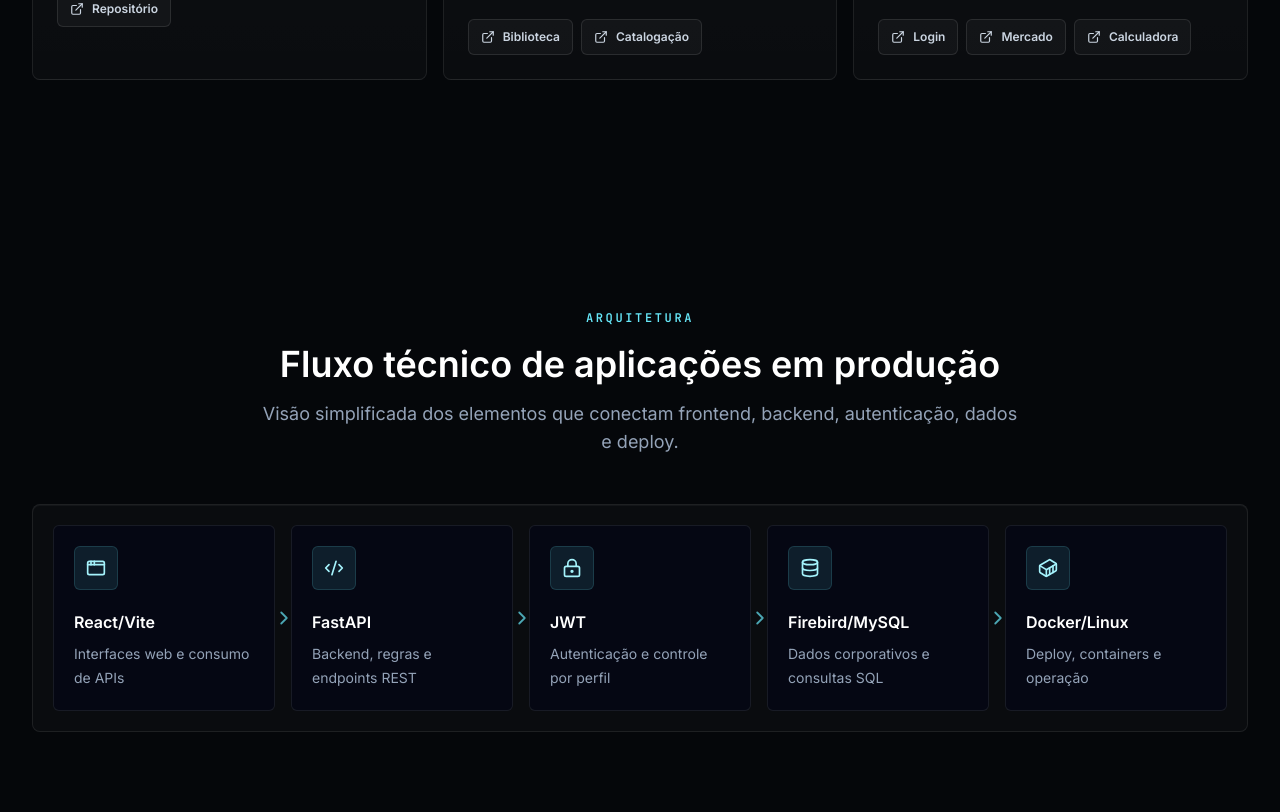
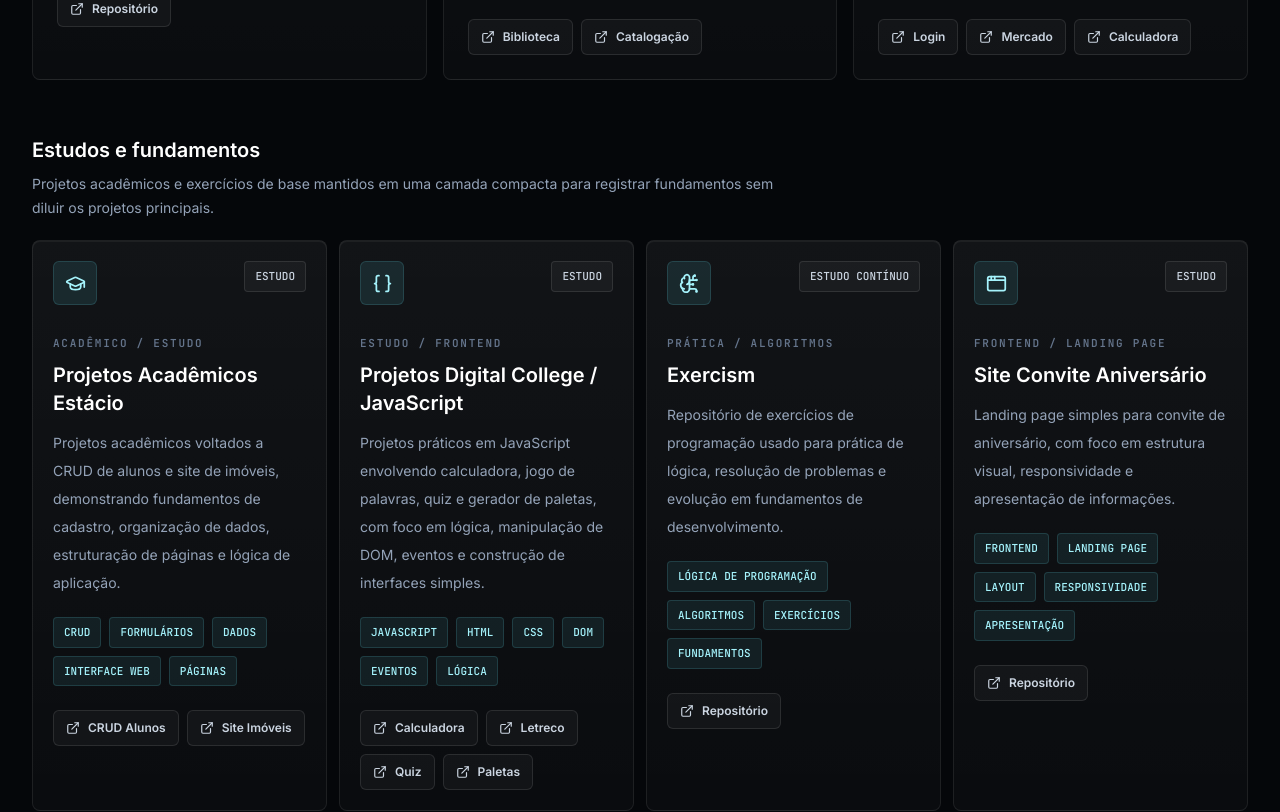
Before and after one commit to Matheus-TecDev/Portfolio, a React (Vite) app: page / in a window 1280 px wide. Shown: the part 7840-8652 px from the top of the page. Built offline with nearby package versions, Linux system fonts and the light colour scheme.

Commit message:
Reorganiza estudos e projetos secundários

```diff
--- a/src/components/sections/ProjectsSection.tsx
+++ b/src/components/sections/ProjectsSection.tsx
@@ -1,4 +1,4 @@
-import { featuredProjects, relevantProjects } from "../../data/projects";
+import { featuredProjects, relevantProjects, studyProjects } from "../../data/projects";
 import { SectionTitle } from "../layout/SectionTitle";
 import { ProjectGroup } from "../projects/ProjectGroup";
 
@@ -22,6 +22,12 @@ export function ProjectsSection() {
           description="Aplicações comerciais e projetos com frontend/backend separados, consumo de API, organização de dados e construção de interfaces."
           projects={relevantProjects}
         />
+        <ProjectGroup
+          title="Estudos e fundamentos"
+          description="Projetos acadêmicos e exercícios de base mantidos em uma camada compacta para registrar fundamentos sem diluir os projetos principais."
+          projects={studyProjects}
+          variant="compact"
+        />
       </div>
     </section>
   );
--- a/src/data/projects.ts
+++ b/src/data/projects.ts
@@ -2,10 +2,13 @@ import {
   AppWindow,
   BookOpen,
   Boxes,
+  BrainCircuit,
+  Braces,
   Car,
   Code2,
   Container,
   Database,
+  GraduationCap,
   Globe,
   HeartPulse,
   LockKeyhole,
@@ -271,4 +274,59 @@ export const relevantProjects: Project[] = [
   },
 ];
 
+export const studyProjects: Project[] = [
+  {
+    title: "Projetos Acadêmicos Estácio",
+    type: "Acadêmico / Estudo",
+    status: "Estudo",
+    category: "study",
+    stack: ["CRUD", "Formulários", "Dados", "Interface web", "Páginas"],
+    description:
+      "Projetos acadêmicos voltados a CRUD de alunos e site de imóveis, demonstrando fundamentos de cadastro, organização de dados, estruturação de páginas e lógica de aplicação.",
+    links: [
+      { label: "CRUD Alunos", href: "https://github.com/Matheus-TecDev/Projeto-Estacio-CrudAlunos" },
+      { label: "Site Imóveis", href: "https://github.com/Matheus-TecDev/Projeto-Estacio-SiteImoveis" },
+    ],
+    icon: GraduationCap,
+  },
+  {
+    title: "Projetos Digital College / JavaScript",
+    type: "Estudo / Frontend",
+    status: "Estudo",
+    category: "study",
+    stack: ["JavaScript", "HTML", "CSS", "DOM", "Eventos", "Lógica"],
+    description:
+      "Projetos práticos em JavaScript envolvendo calculadora, jogo de palavras, quiz e gerador de paletas, com foco em lógica, manipulação de DOM, eventos e construção de interfaces simples.",
+    links: [
+      { label: "Calculadora", href: "https://github.com/Matheus-TecDev/Projeto-DC-Calculadora" },
+      { label: "Letreco", href: "https://github.com/Matheus-TecDev/Projeto-DC-Letreco" },
+      { label: "Quiz", href: "https://github.com/Matheus-TecDev/Site-Quiz-JS" },
+      { label: "Paletas", href: "https://github.com/Matheus-TecDev/Gera-Paletas-Js" },
+    ],
+    icon: Braces,
+  },
+  {
+    title: "Exercism",
+    type: "Prática / Algoritmos",
+    status: "Estudo contínuo",
+    category: "study",
+    stack: ["Lógica de programação", "Algoritmos", "Exercícios", "Fundamentos"],
+    description:
+      "Repositório de exercícios de programação usado para prática de lógica, resolução de problemas e evolução em fundamentos de desenvolvimento.",
+    links: [{ label: "Repositório", href: "https://github.com/Matheus-TecDev/Exercism" }],
+    icon: BrainCircuit,
+  },
+  {
+    title: "Site Convite Aniversário",
+    type: "Frontend / Landing Page",
+    status: "Estudo",
+    category: "study",
+    stack: ["Frontend", "Landing page", "Layout", "Responsividade", "Apresentação"],
+    description:
+      "Landing page simples para convite de aniversário, com foco em estrutura visual, responsividade e apresentação de informações.",
+    links: [{ label: "Repositório", href: "https://github.com/Matheus-TecDev/Site-ConviteAniversario" }],
+    icon: AppWindow,
+  },
+];
+
 export const projects = featuredProjects;
```
